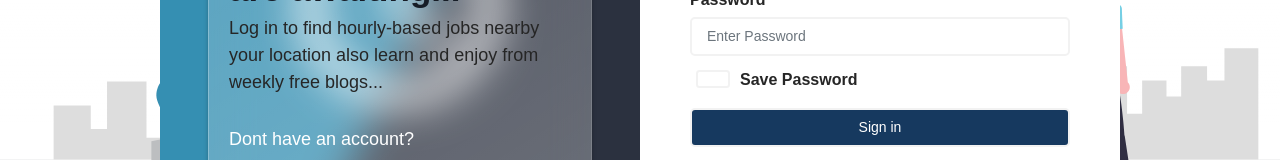
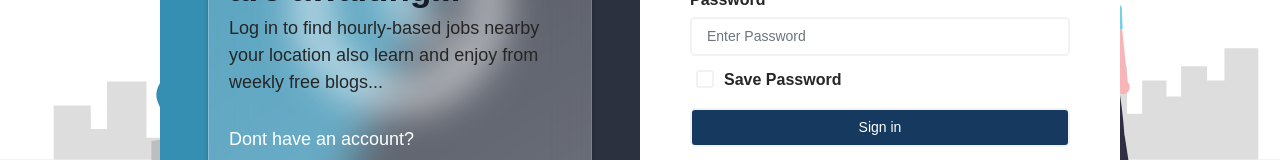
Before and after one commit to Rashed360/hourly-finder, a React (Create React App) app: page /login in a window 1280 px wide. Shown: the part 425-585 px from the top of the page. Built offline with nearby package versions, Linux system fonts and the light colour scheme; no server answers.

Commit message:
fix sign in page checkbox style problem

```diff
--- a/src/style/index.css
+++ b/src/style/index.css
@@ -1086,6 +1086,7 @@ h2.contact-title,
   display: inline-block;
   margin-right: 10px;
   margin-bottom: 15px;
+  padding: 7px;
 }
 
 .form-field .btn {
```
